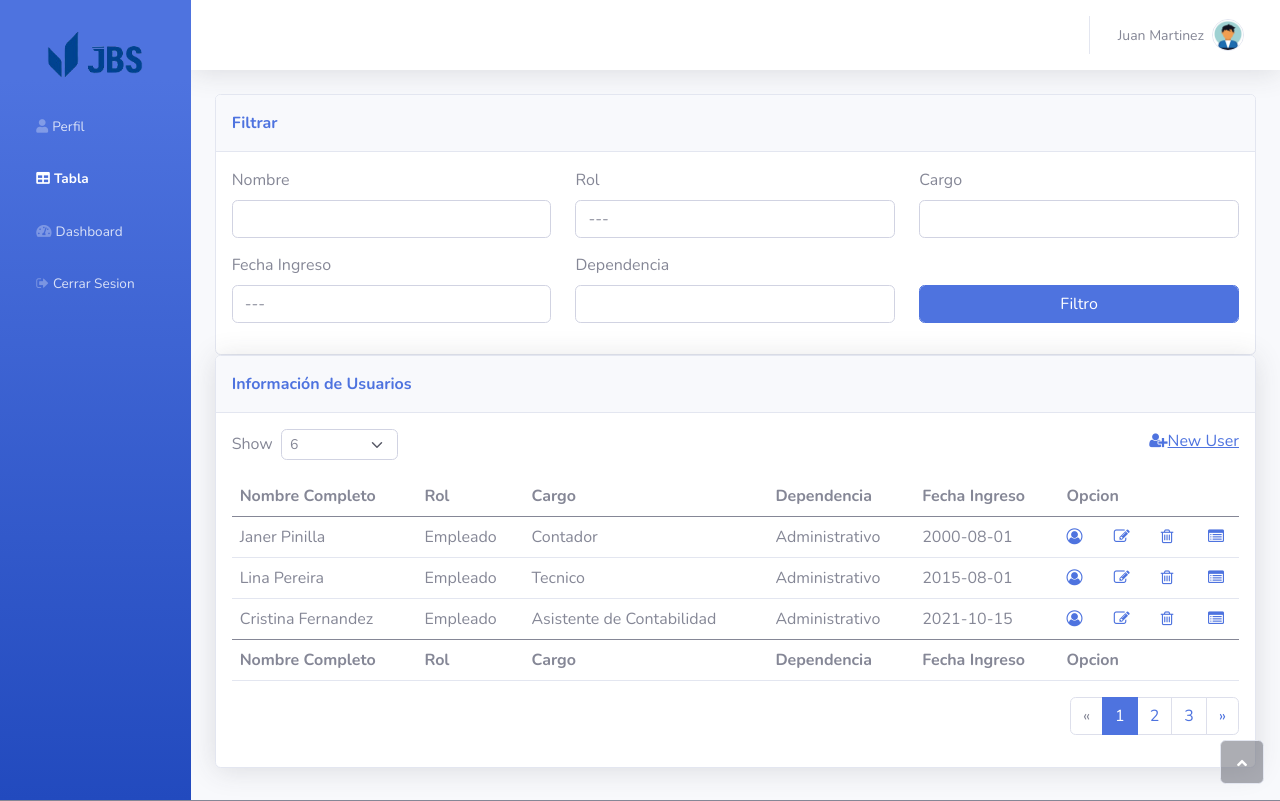
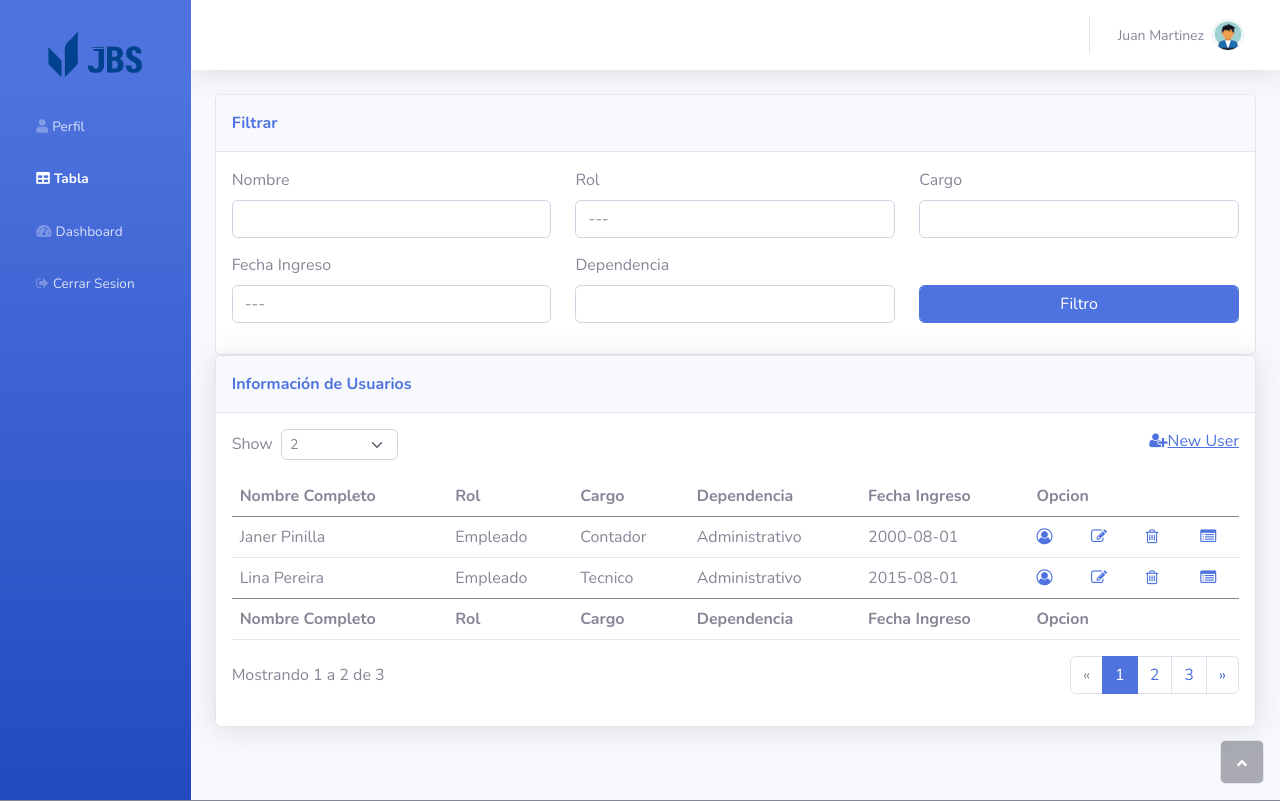
Before and after one commit to juanjosemm2703/Empleados_Project, a Flask app: page /system/table in a window 1280 px wide. Run offline with Flask 2, Linux system fonts and the light colour scheme; a user stored in the database is signed in; data comes from the database, SQL or seed files in the repository; both versions use the stored data as it was after the commit; some libraries are stand-ins or nearby versions.

Commit message:
Se corrigen bugs en operaciones de creado de usuario, edicion y eliminar

```diff
--- a/flaskr/forms.py
+++ b/flaskr/forms.py
@@ -1,7 +1,7 @@
 from flask_wtf import FlaskForm
-from wtforms import StringField, FileField, PasswordField, DecimalField, SubmitField, SelectField, IntegerField
+from wtforms import StringField, FileField, PasswordField, DecimalField, SubmitField, SelectField
 from wtforms.validators import InputRequired, DataRequired, Length, EqualTo, Email
-from wtforms.fields.html5 import EmailField, DateField
+from wtforms.fields.html5 import EmailField, DateField, TelField, IntegerField
 from flask_wtf.file import FileAllowed
 from markupsafe import Markup
 from wtforms.widgets import Input
@@ -53,14 +53,14 @@ class NewUserForm(FlaskForm):
     apellido = StringField("Apellido", validators=[InputRequired("Este campo no puede estar vacio")])
     cedula = IntegerField("Cedula", validators=[InputRequired("Este campo no puede estar vacio")])
     fecha_ingreso = DateField("Fecha Ingreso", validators=[InputRequired("Este campo no puede estar vacio")])
-    fecha_contrato = DateField("Fecha Contrato", validators=[InputRequired("Este campo no puede estar vacio")])
-    tipo_contrato = StringField("Tipo de Contrato", validators=[InputRequired("Este campo no puede estar vacio")])
+    fecha_contrato = DateField("Fecha de finalizacion del contrato", validators=[InputRequired("Este campo no puede estar vacio")])
+    tipo_contrato = StringField("Tipo de contrato", validators=[InputRequired("Este campo no puede estar vacio")])
     cargo = StringField("Cargo", validators=[InputRequired("Este campo no puede estar vacio")])
     dependencia = StringField("Dependencia", validators=[InputRequired("Este campo no puede estar vacio")])
     salario = SalarioField("Salario", validators=[InputRequired("Este campo no puedede estar vacio")])
     idRol = SelectField("Rol", coerce=int, validators=[InputRequired("Este campo no puede estar vacio"), DataRequired("Este campo no puede estar vacio")])
     direccion = StringField("Direccion", validators=[InputRequired("Este campo no puede estar vacio")])
-    celular = IntegerField("Celular", validators=[InputRequired("Este campo no puede estar vacio")])
-    telefono = IntegerField("Telefono", validators=[InputRequired("Este campo no puede estar vacio")])
+    celular = TelField("Celular", validators=[InputRequired("Este campo no puede estar vacio")])
+    telefono = TelField("Telefono", validators=[InputRequired("Este campo no puede estar vacio")])
     image = FileField("Imagen", validators=[FileAllowed(["jpeg", "jpg", "png"], "Solo imagenes")])
     submit = SubmitField("Agregar usuario")
--- a/flaskr/static/js/table_update.js
+++ b/flaskr/static/js/table_update.js
@@ -6,16 +6,9 @@ $(function(){
             $("#dataTable_info").text("Mostrando 0 usuarios de " + total_usuarios)
         }else{
             if(parseInt(pagina)==1){
-
-                if(usuarios_actuales < parseInt(cantidad_mostrar)){
-                    $("#dataTable_info").text("Mostrando 1 a " + usuarios_actuales +" de "+ total_usuarios)
-                }else{
-                    $("#dataTable_info").text("Mostrando 1 a " + usuarios_actuales +" de "+ total_usuarios)
-                }
-
+                $("#dataTable_info").text("Mostrando 1 a " + usuarios_actuales +" de "+ total_usuarios)
             }else{
                 var resultado = (total_usuarios)/(parseInt(cantidad_mostrar))
-                console.log("resultado es:"+resultado)
                 if(parseInt(pagina)<=resultado){
                     var valor =((parseInt(pagina)-1)*parseInt(cantidad_mostrar))+1
                     $("#dataTable_info").text("Mostrando " + valor + " a "  + (valor + (usuarios_actuales-1)) +" de "+ total_usuarios)
@@ -28,26 +21,62 @@ $(function(){
         }
     }
 
-    function cambio_tabla(){
+    function cambio_numeracion(pag, total_usuarios,cantidad_mostrar){
+        var resultado = Math.ceil((total_usuarios)/(parseInt(cantidad_mostrar)))
+        $(".pagination > li").each(function(){
+            $(this).removeClass("disabled")
+            if($(this).text()==resultado){
+                $(this).nextAll("li").addClass("disabled")
+                return false;
+            }
+        })
+
+        if( pag == 1){
+            $("#Previous").addClass('disabled');
+        }
+
+
+    }
+
+    function cambio_tabla(pag=0){
         var cant = $('.form-select').val();
         var form = $(".filter-form");
-        $(".pagination > .numero_pagina").each(function(){
+        if(pag == 0){
+            $(".pagination > .numero_pagina").each(function(){
                 if($(this).hasClass("active")){
                     pag = $("a",this).html();
                 }
-        });
+            });
+        }
+        if(pag==1){
+            $(".pagination > .numero_pagina").each(function(){
+                if($(this).text()==1){
+                    $(this).addClass("active");
+                }
+            });
+        }
+
         $.ajax({
             type: "GET",
             url: "/system/table",
             data: form.serialize() + "&cantidad=" + cant + "&pagina=" + pag +"&ajax=1"
         }).done(function(data){
+            console.log(data["usuarios_actuales"]);
+            console.log(parseInt(pag))
+
+            if( parseInt(pag) != 1 && data['usuarios_actuales']==0){
+                $(".pagination > .numero_pagina").each(function(){
+                    if($(this).text()==pag){
+                        $(this).removeClass("active");
+                    }
+                });
+                cambio_tabla(pag=1);
+
+            }
             $(".filtro_form").empty().append($(data['tabla']).hide().fadeIn(700));
             actualizar_paginacion(data['usuarios_actuales'], data['total_usuarios'], pag, cant)
-
-
+            cambio_numeracion(pag, data['total_usuarios'], cant)
         });
-
-
     }
 
     $(".form-select").change(function(event){
@@ -59,20 +88,17 @@ $(function(){
     $(".filter-form").submit(function(event){
         event.preventDefault();
         cambio_tabla();
+
     })
 
     $(".pagination > .numero_pagina").on('click','a', function(event){
-
         $(".pagination > .numero_pagina").each(function(){
             if($(this).hasClass("active")){
                 $(this).removeClass("active");
             }
-
         });
-
         $(this).closest(".numero_pagina").addClass("active");
         cambio_tabla();
-
     })
 
 
--- a/flaskr/system.py
+++ b/flaskr/system.py
@@ -167,7 +167,7 @@ def table():
             diccionario ={ "tabla": tabla_html, "total_usuarios": total_usuarios, 'usuarios_actuales': len(usuarios)}
             return diccionario
 
-    opciones = usuarios_mostrar(3,6)
+    opciones = usuarios_mostrar(5,2)
     return render_template('system/table.html', form=form, usuarios=usuarios, opciones=opciones)
 
 
@@ -285,36 +285,33 @@ def NewUser():
 
     form.idRol.choices = categorias
 
-    if form.validate_on_submit() and form.image.validate(form, extra_validators=(FileRequired(),)):
-
-        user = Usuario.query.filter(Usuario.correo==form.correo, Usuario.cedula==form.cedula).first()
+    if form.validate_on_submit() and form.image.validate(form, extra_validators=(FileRequired("Este campo no puede estar vacio"),)):
+        user = Usuario.query.filter((Usuario.correo==form.correo.data) | (Usuario.cedula==form.cedula.data)).first()
         if user:
             error = "Ya existe un usuario con estos datos"
         else:
-            try:
-                filename = save_image_upload(form.image)
-                nuevo_usuario = Usuario(
-                    correo = form.correo.data,
-                    password  = '123456',
-                    nombre = form.nombre.data,
-                    apellido = form.apellido.data,
-                    cedula = int(form.cedula.data),
-                    fecha_ingreso = form.fecha_ingreso.data,
-                    fecha_contrato = form.fecha_contrato.data,
-                    tipo_contrato = form.tipo_contrato.data,
-                    cargo = form.cargo.data,
-                    dependencia = form.dependencia.data,
-                    salario = float(form.salario.data),
-                    idRol = int(form.idRol.data),
-                    direccion = form.direccion.data,
-                    celular = int(form.celular.data),
-                    telefono = int(form.telefono.data),
-                    image = filename,
-                )
-                sqla.session.add(nuevo_usuario)
-                sqla.session.commit()
-            except ValueError as e:
-                flash(e, "danger")
+            filename = save_image_upload(form.image)
+            nuevo_usuario = Usuario(
+                correo = form.correo.data,
+                password  = '123456',
+                nombre = form.nombre.data,
+                apellido = form.apellido.data,
+                cedula = int(form.cedula.data),
+                fecha_ingreso = form.fecha_ingreso.data,
+                fecha_contrato = form.fecha_contrato.data,
+                tipo_contrato = form.tipo_contrato.data,
+                cargo = form.cargo.data,
+                dependencia = form.dependencia.data,
+                salario = float(form.salario.data),
+                idRol = int(form.idRol.data),
+                direccion = form.direccion.data,
+                celular = int(form.celular.data),
+                telefono = int(form.telefono.data),
+                image = filename,
+            )
+            sqla.session.add(nuevo_usuario)
+            sqla.session.commit()
+            flash("Usuario creado con exito","success")
             return redirect(url_for('system.table'))
         flash(error, "danger")
     return render_template('system/NewUser.html',form=form)
--- a/flaskr/templates/system/NewUser.html
+++ b/flaskr/templates/system/NewUser.html
@@ -14,7 +14,7 @@
                     <img id="user_img" class="rounded-circle mb-3 mt-4" src="../../static/img/avatars/avatar.jpeg" width="160" height="160">
                     <div class="mb-3">
                         {{form.image.label}}
-                        {{form.image(class="form-control")}}
+                        {{form.image(class="form-control",required=true)}}
                     </div>
                         {{form.submit(class="btn btn-primary")}}
                 </div>
--- a/flaskr/templates/system/table.html
+++ b/flaskr/templates/system/table.html
@@ -156,22 +156,26 @@
         <div class="row">
             <div class="col-md-6 align-self-center">
                 <p id="dataTable_info" class="dataTables_info" role="status" aria-live="polite">
-
+                    {% if usuarios|length == 0 %}
+                        Mostrando 0 usuarios
+                    {% else %}
+                        Mostrando 1 a {{cantidad}} de {{usuarios|length}}
+                    {% endif %}
                 </p>
             </div>
             <div class="col-md-6">
                 <nav class="d-lg-flex justify-content-lg-end dataTables_paginate paging_simple_numbers">
                     <ul class="pagination">
-                        <li class="page-item disabled">
-                            <a class="page-link" href="#" aria-label="Previous">
+                        <li class="page-item disabled" id="Previous">
+                            <a class="page-link" href="#"  aria-label="Previous">
                                 <span aria-hidden="true">«</span>
                             </a>
                         </li>
                         <li class="page-item numero_pagina active"><a class="page-link" href="#">1</a></li>
                         <li class="page-item numero_pagina"><a class="page-link" href="#">2</a></li>
                         <li class="page-item numero_pagina"><a class="page-link" href="#">3</a></li>
-                        <li class="page-item">
-                            <a class="page-link" href="#" aria-label="Next">
+                        <li class="page-item" id="Next">
+                            <a class="page-link" href="#"  aria-label="Next">
                                 <span aria-hidden="true">»</span>
                             </a>
                         </li>
```
Also changed, not shown: flaskr/static/img/23f3_20211015T182019_foto-de-perfil.jpeg (added), flaskr/static/img/2db1_20211016T131106_EYVxlOSXsAExOpX.jpeg (added), flaskr/static/img/eaea_20211015T180553_logo.png (added), instance/Empleados.sqlite.
